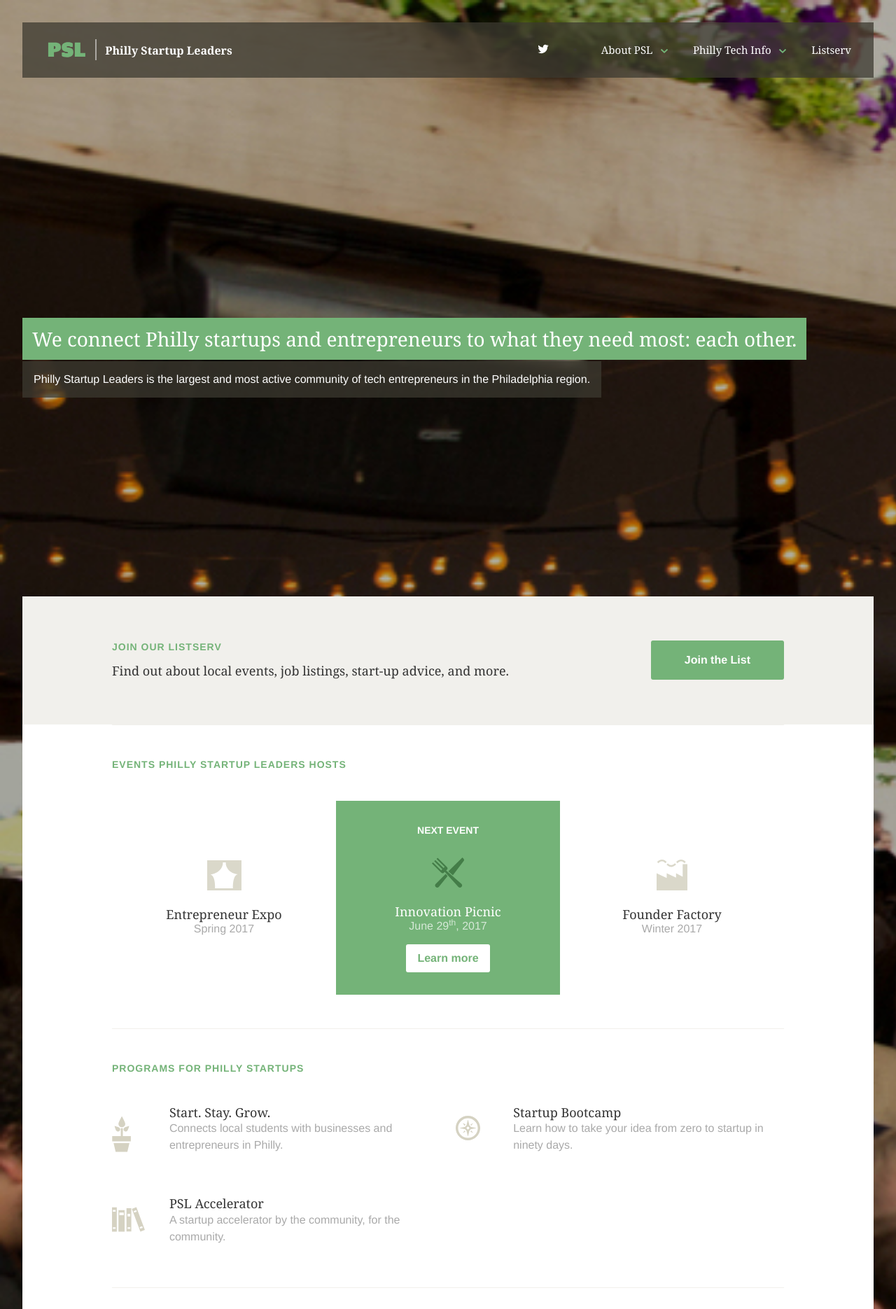
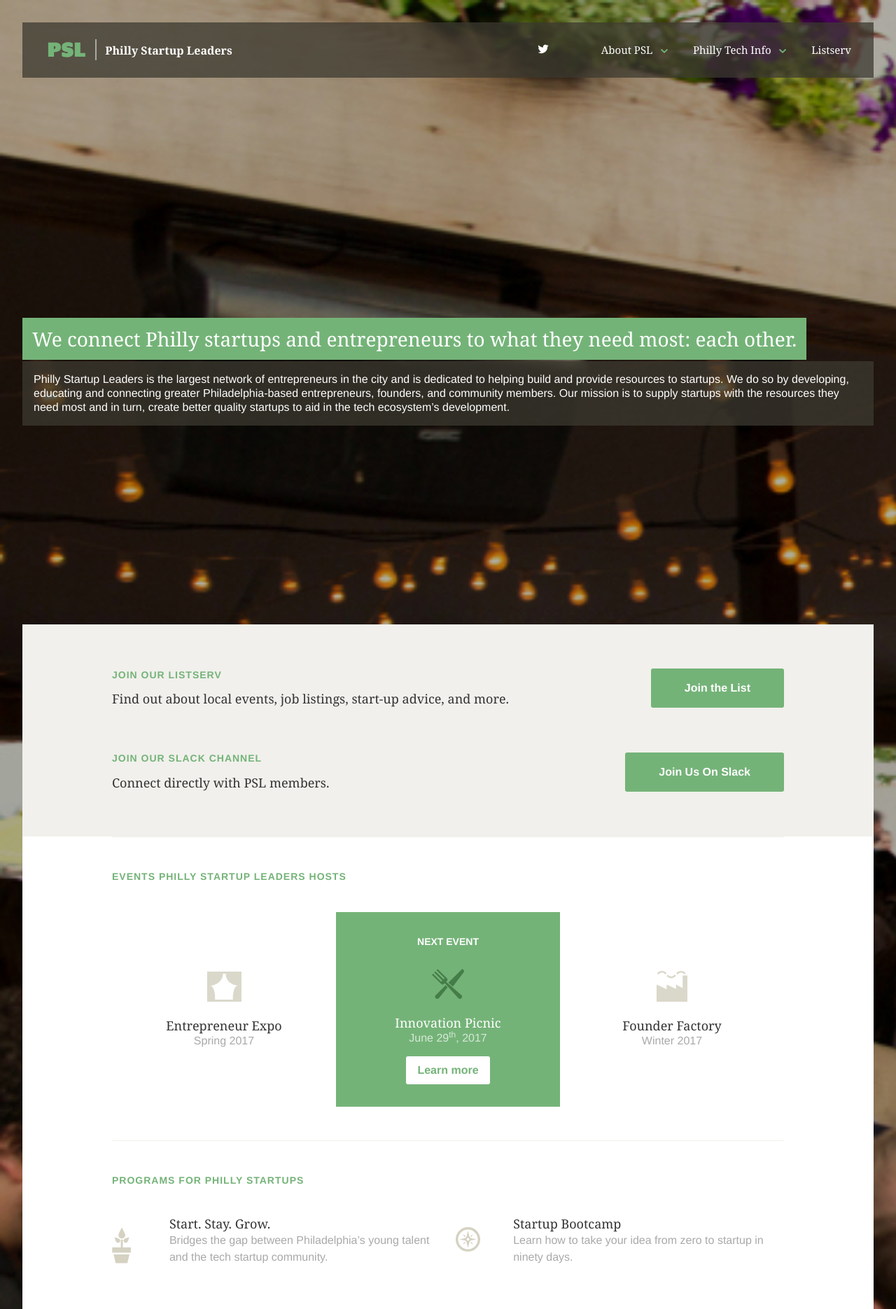
Before and after one commit to phillystartupleaders/psl, a Jekyll site: the page built from index.html, in a window 1280 px wide. Shown: the top 1870 px of the page at 70% size. Built offline with Jekyll 4.4.1, drawn with Linux system fonts in a browser that asks for light colours; nearby versions of some CDN libraries.

Commit message:
editorial changes

```diff
--- a/_layouts/default.html
+++ b/_layouts/default.html
@@ -50,6 +50,7 @@
               {% include down-arrow.svg %}
             </a>
             <ul>
+              <li><a href="http://www.phillytechguide.com/">Philly Tech Guide</a></li>
               <li><a href="{{ site.baseurl }}/resources">Resources</a></li>
               <li><a href="{{ site.baseurl }}/coworking">Coworking</a></li>
               <li><a href="http://nextplex.com/philadelphia-pa/resources/funding-sources" class="external">Investors</a></li>
--- a/about-psl/index.html
+++ b/about-psl/index.html
@@ -8,5 +8,5 @@ title: About Philly Startup Leaders
   <p>After an incredible evening of sharing experiences and giving advice to our peers, we decided to meet again a few weeks later. Word soon spread that we had assembled a great group of ambitious young minds, and our ranks began to swell. Within a couple of months, our meetings outgrew the back room of the bar, and we knew that something special was happening.</p>
   <p>Fast-forward just 4 months later and PSL had grown to well over 150 members. We saw an opportunity to turn our small group—itself a startup—into something more ambitious: a force for growth in our members’ lives and our members’ companies. We held our first leadership meeting in February of 2008. There, the group rallied around the problems that frustrated us most: lack of early stage funding, lack of mentors, difficulty finding the right support and resources, and lack of access to affordable talent.</p>
   <p>Rather than look to others for solutions, we decided to take matters into our own hands. Leaders volunteered to tackle each problem. Out of their determination, our flagship initiatives were born, which continue today.</p>
-  <p>PSL is an all volunteer, grassroots organization. The success of our group lies in the hands of our members. In order to get the most out of PSL, it is imperative that members take an active role in planning events, contributing to workshops, and share their knowledge and expertise with other members.</p>
+  <p>PSL is a volunteer-driven, grassroots organization. The success of our group lies in the hands of our members. In order to get the most out of PSL, it is imperative that members take an active role in planning events, contributing to workshops, and share their knowledge and expertise with other members.</p>
 </section>
--- a/index.html
+++ b/index.html
@@ -1,7 +1,7 @@
 ---
 layout: default
 title: "We connect Philly startups and entrepreneurs to what they need most: each other."
-sub-title: Philly Startup Leaders is the largest and most active community of tech entrepreneurs in the Philadelphia region.
+sub-title: Philly Startup Leaders is the largest network of entrepreneurs in the city and is dedicated to helping build and provide resources to startups. We do so by developing, educating and connecting greater Philadelphia-based entrepreneurs, founders, and community members. Our mission is to supply startups with the resources they need most and in turn, create better quality startups to aid in the tech ecosystem’s development.
 ---
 
 <section>
@@ -9,6 +9,12 @@ sub-title: Philly Startup Leaders is the largest and most active community of te
     <h1>Join our Listserv</h1>
     <h2>Find out about local events, job listings, start-up advice, and more.</h2>
     <a href="https://groups.google.com/forum/#!forum/talk-psl" class="main-action">Join the List</a>
+  </article>
+
+  <article class="listserv featured">
+    <h1>Join our Slack Channel</h1>
+    <h2>Connect directly with PSL members.</h2>
+    <a href="https://www.sendgrowth.com/psl" class="main-action">Join Us On Slack</a>
   </article>
 
   <article class="events">
@@ -57,7 +63,7 @@ sub-title: Philly Startup Leaders is the largest and most active community of te
         <div class="program-info">
           <a href="http://startstaygrow.com/">
             <h2>Start. Stay. Grow.</h2>
-            <p>Connects local students with businesses and entrepreneurs in Philly.</p>
+            <p>Bridges the gap between Philadelphia’s young talent and the tech startup community.</p>
           </a>
         </div>
       </li>
```
Also changed, not shown: leadership/index.html (+12 -12 lines).
